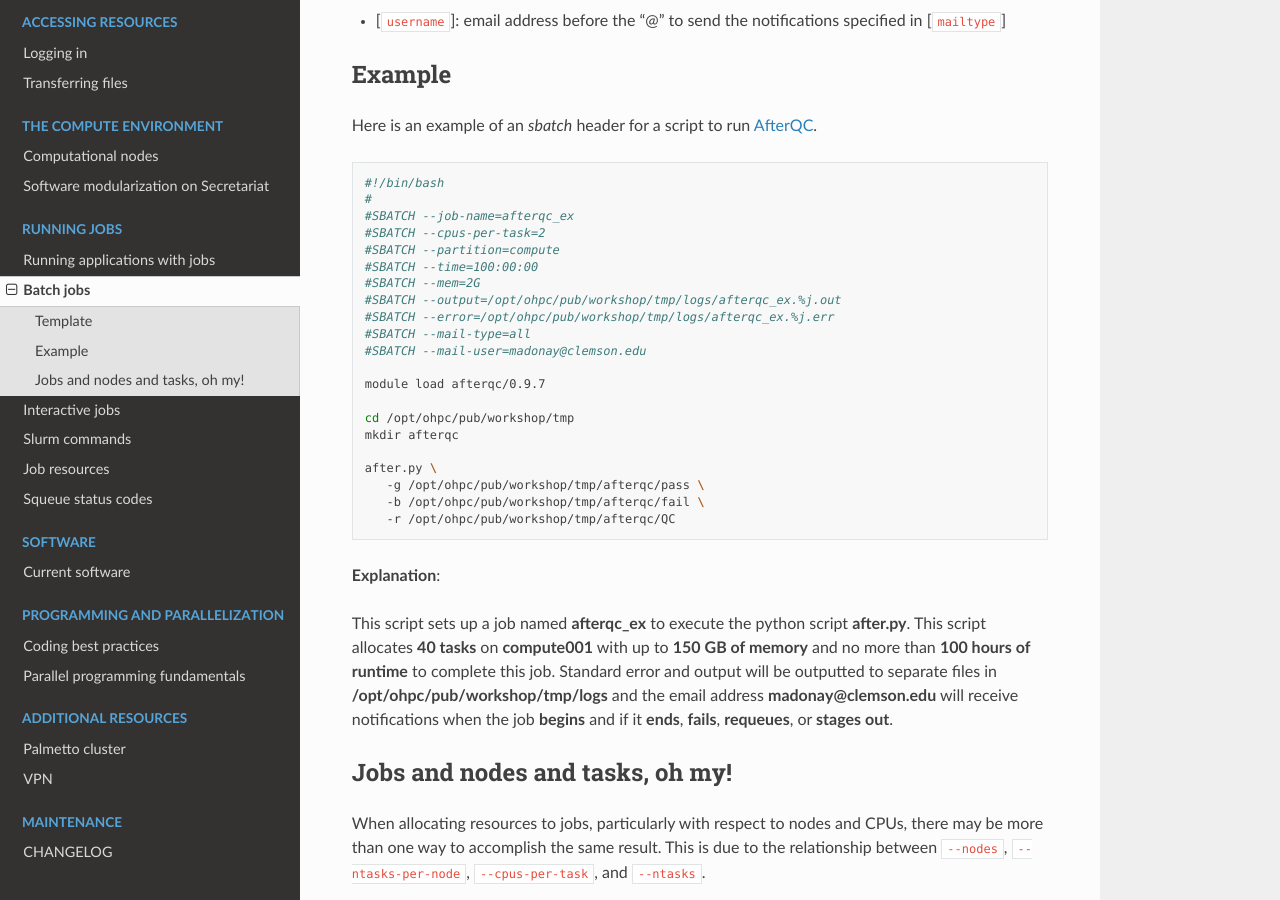
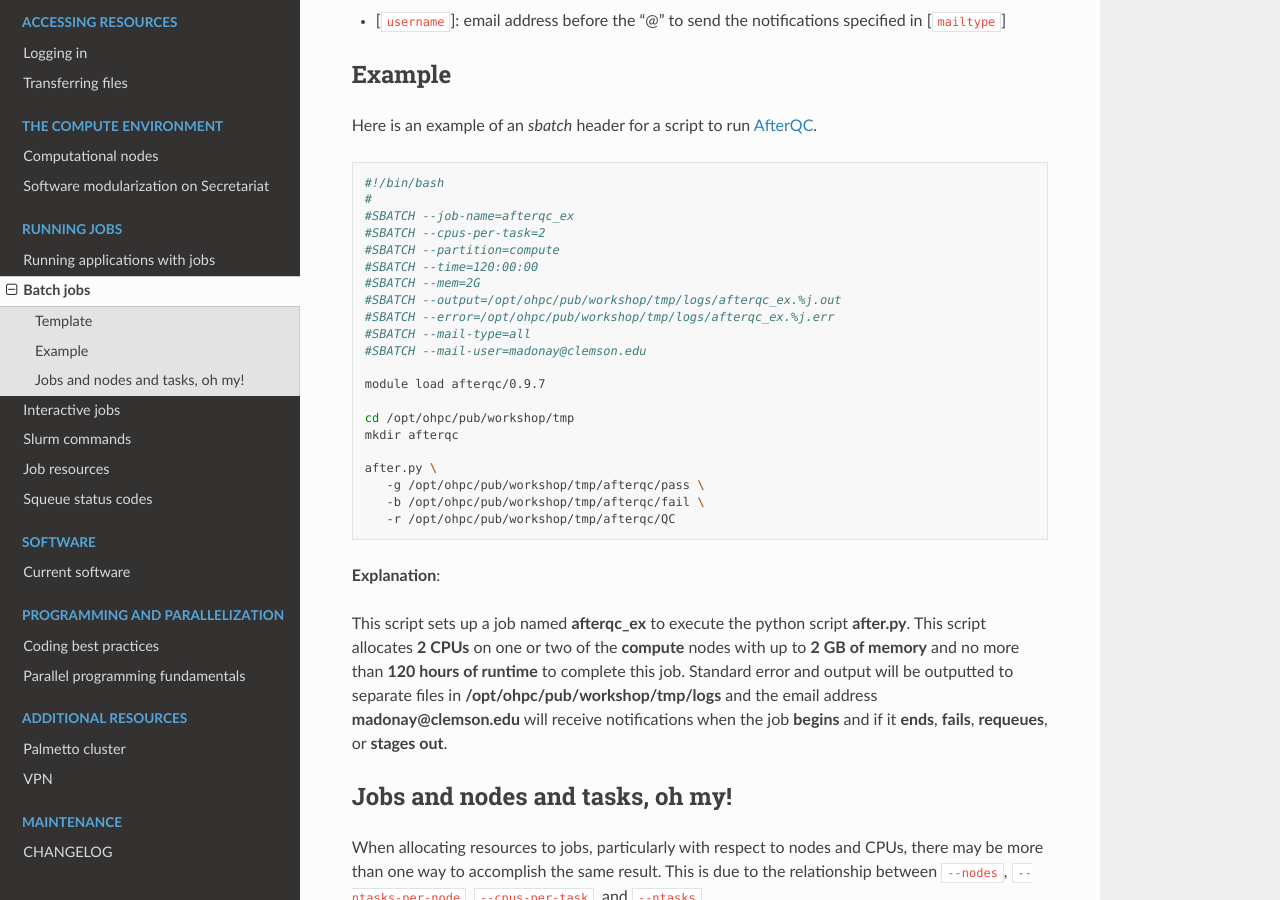
Before and after one commit to amalgamaria/secretariat, a Sphinx documentation site: the page built from docs/running-jobs/batch-jobs.rst, in a window 1280 px wide and 900 px high, scrolled down 1435 px. Built offline with Sphinx 7.4.7 and the Read the Docs theme 2.0.0, drawn with Linux system fonts in a browser that asks for light colours.

Commit message:
Update content v9

```diff
--- a/docs/running-jobs/batch-jobs.rst
+++ b/docs/running-jobs/batch-jobs.rst
@@ -79,7 +79,7 @@ Here is an example of an `sbatch` header for a script to run `AfterQC`_.
    #SBATCH --job-name=afterqc_ex
    #SBATCH --cpus-per-task=2
    #SBATCH --partition=compute
-   #SBATCH --time=100:00:00
+   #SBATCH --time=120:00:00
    #SBATCH --mem=2G
    #SBATCH --output=/opt/ohpc/pub/workshop/tmp/logs/afterqc_ex.%j.out
    #SBATCH --error=/opt/ohpc/pub/workshop/tmp/logs/afterqc_ex.%j.err
@@ -98,7 +98,7 @@ Here is an example of an `sbatch` header for a script to run `AfterQC`_.
 
 **Explanation**:
 
-This script sets up a job named **afterqc_ex** to execute the python script **after.py**. This script allocates **40 tasks** on **compute001** with up to **150 GB of memory** and no more than **100 hours of runtime** to complete this job. Standard error and output will be outputted to separate files in **/opt/ohpc/pub/workshop/tmp/logs** and the email address **madonay@clemson.edu** will receive notifications when the job **begins** and if it **ends**, **fails**, **requeues**, or **stages out**.
+This script sets up a job named **afterqc_ex** to execute the python script **after.py**. This script allocates **2 CPUs** on one or two of the **compute** nodes with up to **2 GB of memory** and no more than **120 hours of runtime** to complete this job. Standard error and output will be outputted to separate files in **/opt/ohpc/pub/workshop/tmp/logs** and the email address **madonay@clemson.edu** will receive notifications when the job **begins** and if it **ends**, **fails**, **requeues**, or **stages out**.
 
 Jobs and nodes and tasks, oh my!
 --------------------------------
```
